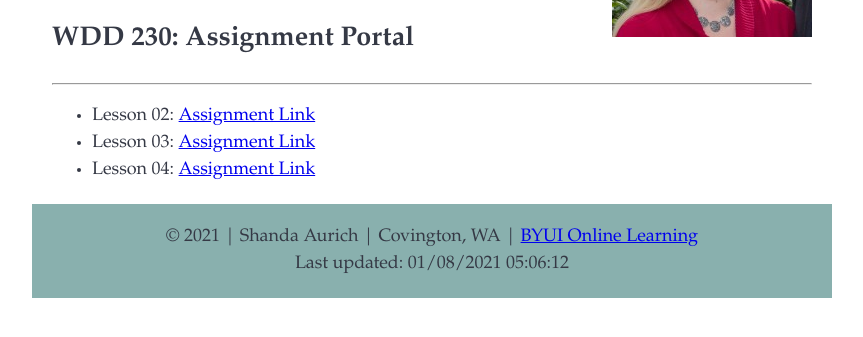
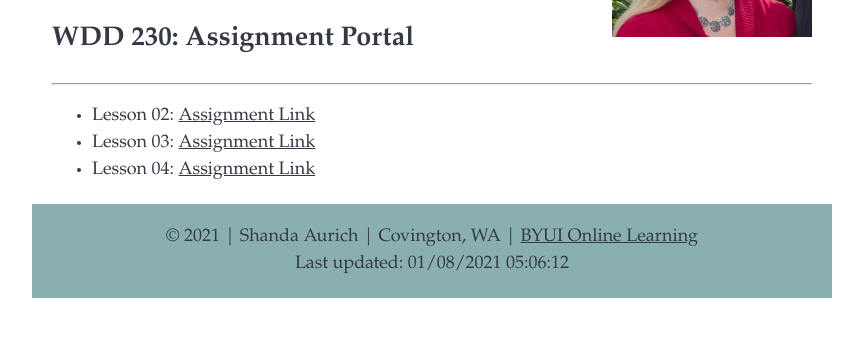
Before and after one commit to Shandarae1/shandarae1.github.io, a plain HTML site: page index.html in a window 1280 px wide. Shown: the part 175-512 px from the top of the page, without its empty margins (208-1071 px from the left). Drawn offline with Linux system fonts and the light colour scheme.

Commit message:
fixed link color

```diff
--- a/css/main.css
+++ b/css/main.css
@@ -32,3 +32,7 @@ footer {
 img {
   float: right;
 }
+
+a {
+  color: #353945;
+}
```
